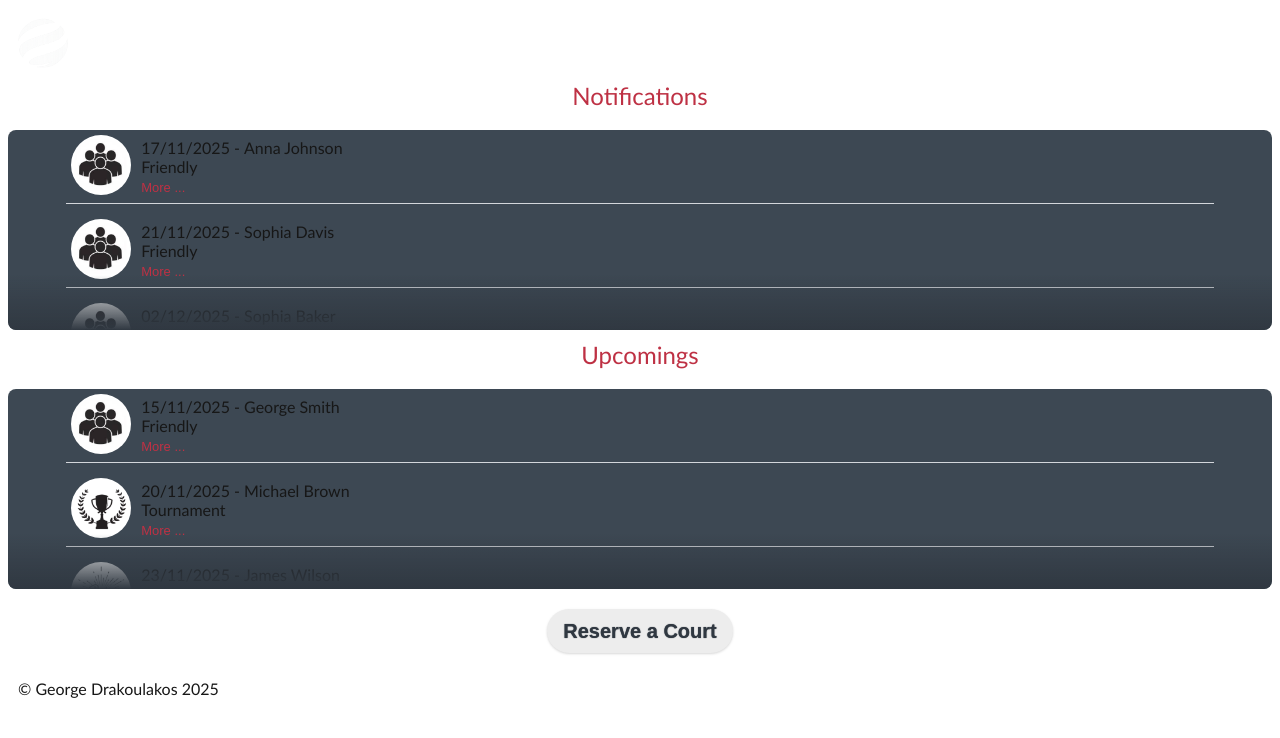
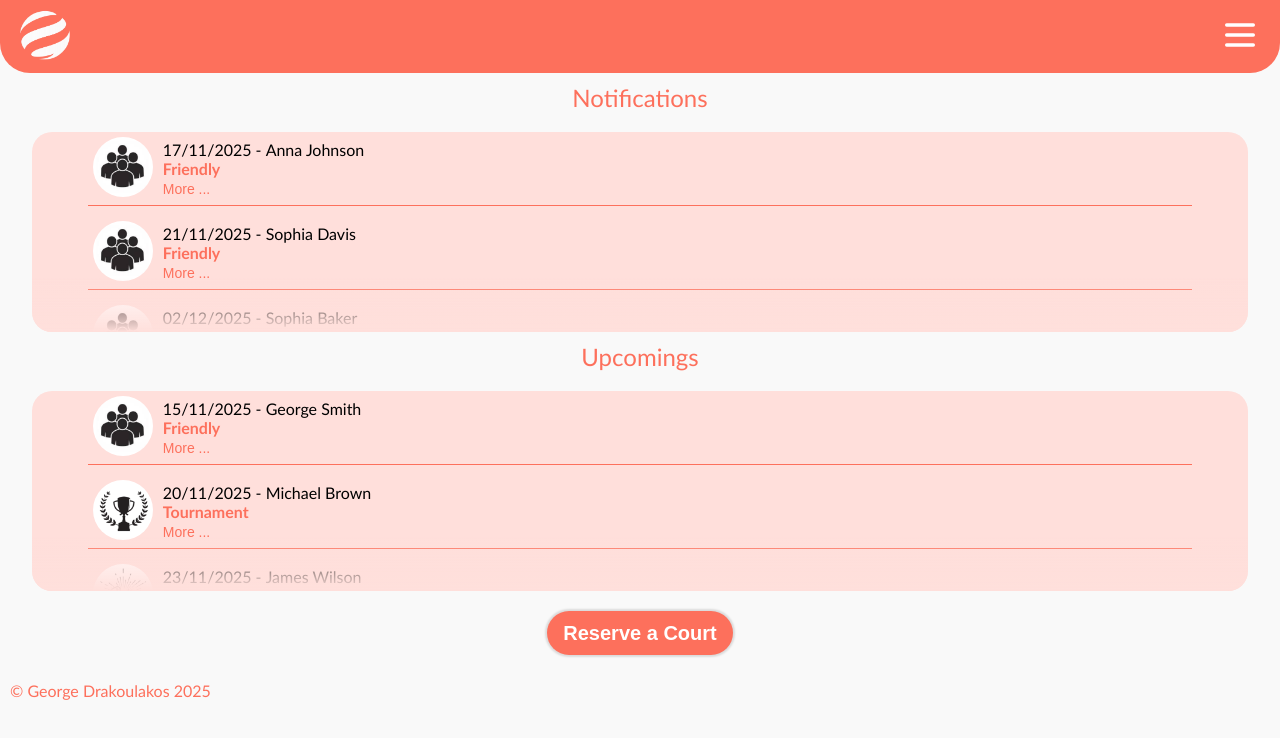
Before and after one commit to gdrakoulakos/athlisis-hub, a Next.js app: page / in a window 1280 px wide. Shown: the top 738 px of the page. Built offline with nearby package versions, Linux system fonts and the light colour scheme.

Commit message:
Update styles and statuses across components for consistency and improved UI

```diff
--- a/src/app/components/ButtonReserveCourt/ButtonReserveCourt.module.css
+++ b/src/app/components/ButtonReserveCourt/ButtonReserveCourt.module.css
@@ -1,17 +1,16 @@
 .reserveButton {
-  background-color: #ededed;
+  background-color: #fd705c;
   border: 0;
   border-radius: 30px;
   box-sizing: border-box;
-  color: #303841;
-  text-shadow: #303841 0px 0px 1px;
+  color: white;
+  box-shadow: 0px 0px 2px 2px rgba(0, 0, 0, 0.12);
   font-size: 20px;
   font-weight: 600;
   line-height: 1.25rem;
   padding: 0.75rem 1rem;
   text-align: center;
   text-decoration-thickness: auto;
-  box-shadow: 0 1px 3px 0 rgba(0, 0, 0, 0.1), 0 1px 2px 0 rgba(0, 0, 0, 0.06);
   cursor: pointer;
   user-select: none;
   -webkit-user-select: none;
--- a/src/app/components/Footer/Footer.module.css
+++ b/src/app/components/Footer/Footer.module.css
@@ -1,3 +1,4 @@
 .footerSection {
   margin: 10px;
+  color: #fd705c;
 }
--- a/src/app/components/Header/Header.module.css
+++ b/src/app/components/Header/Header.module.css
@@ -5,10 +5,17 @@
   align-items: center;
   position: relative;
   z-index: 2;
+  background-color: #fd705c;
+  border-radius: 0 0 30px 30px;
+  padding: 10px 20px 10px 20px;
+  margin-bottom: 10px;
 }
 
 .logo {
-  margin: 10px;
+  cursor: pointer;
+}
+
+.humbergerMenu {
   cursor: pointer;
 }
 
--- a/src/app/components/RequestsOverview/RequestsOverview.js
+++ b/src/app/components/RequestsOverview/RequestsOverview.js
@@ -37,7 +37,7 @@ export default function RequestsOverview({ title, status }) {
                   <div className={styles.requestsOverviewItemType}>
                     {booking.type}
                   </div>
-                  <button className={styles.requestsOverviewItemButton}>
+                  <button className={styles.requestsOverviewMore}>
                     More ...
                   </button>
                 </div>
--- a/src/app/components/RequestsOverview/RequestsOverview.module.css
+++ b/src/app/components/RequestsOverview/RequestsOverview.module.css
@@ -1,5 +1,5 @@
 .requestsOverviewBlock {
-  width: 100%;
+  width: 95%;
   display: flex;
   flex-direction: column;
   align-items: center;
@@ -10,8 +10,8 @@
   position: relative;
   width: 100%;
   height: 200px;
-  border-radius: 8px;
-  background: #3d4853;
+  border-radius: 20px;
+  background: #ffdfdb;
   overflow: hidden;
 }
 
@@ -40,8 +40,8 @@
   pointer-events: none;
   background: linear-gradient(
     to bottom,
-    rgba(48, 56, 65, 0),
-    rgba(48, 56, 65, 1)
+    rgba(255, 223, 219, 0),
+    rgba(255, 223, 219, 1)
   );
   border-radius: 0 0 8px 8px;
   z-index: 1;
@@ -54,7 +54,7 @@
   flex-direction: row;
   align-items: center;
   margin-bottom: 10px;
-  border-bottom: 1px solid #d3d6db;
+  border-bottom: 1px solid #fd705c;
   padding: 5px;
 }
 
@@ -76,9 +76,15 @@
   width: 100%;
 }
 
-.requestsOverviewItemButton {
-  font-size: 13px;
-  color: #be3144;
+.requestsOverviewItemType {
+  font-size: 16px;
+  font-weight: 600;
+  color: #fd705c;
+}
+
+.requestsOverviewMore {
+  font-size: 14px;
+  color: #fd705c;
   background-color: transparent;
   border: none;
   margin: 0;
--- a/src/app/globals.css
+++ b/src/app/globals.css
@@ -1,17 +1,9 @@
-:root {
-  --background: #ffffff;
-  --foreground: #171717;
-}
-
-@media (prefers-color-scheme: dark) {
-  :root {
-    --background: #303841;
-    --foreground: #ededed;
-  }
-}
-
 html,
 body {
+  margin: 0;
+  font-family: "Futura", "Century Gothic", "Gill Sans";
+  background: #f9f9f9;
+
   figure {
     margin: 0;
     padding: 0;
@@ -23,21 +15,8 @@ body {
   }
 
   h2 {
-    color: #be3144;
+    color: #fd705c;
     margin: 0;
     font-weight: 100;
   }
 }
-
-body {
-  color: var(--foreground);
-  background: var(--background);
-  font-family: "Futura", "Century Gothic", "Gill Sans";
-  -moz-osx-font-smoothing: grayscale;
-}
-
-@media (prefers-color-scheme: dark) {
-  html {
-    color-scheme: dark;
-  }
-}
--- a/src/app/page.js
+++ b/src/app/page.js
@@ -6,7 +6,7 @@ export default function Home() {
   return (
     <div className={styles.homePageSection}>
       <RequestsOverview title={"Notifications"} status={"Pending"} />
-      <RequestsOverview title={"Upcomings"} status={"Booked"} />
+      <RequestsOverview title={"Upcomings"} status={"Acknowledged"} />
       <ButtonReserveCourt />
     </div>
   );
--- a/src/mockdata/bookings.json
+++ b/src/mockdata/bookings.json
@@ -7,7 +7,7 @@
     "type": "Friendly",
     "persons": 4,
     "length": 2,
-    "status": "Booked"
+    "status": "Acknowledged"
   },
   {
     "id": 2,
@@ -27,7 +27,7 @@
     "type": "Tournament",
     "persons": 6,
     "length": 4,
-    "status": "Booked"
+    "status": "Acknowledged"
   },
   {
     "id": 4,
@@ -47,7 +47,7 @@
     "type": "Party",
     "persons": 14,
     "length": 4,
-    "status": "Booked"
+    "status": "Acknowledged"
   },
   {
     "id": 6,
@@ -57,7 +57,7 @@
     "type": "Friendly",
     "persons": 5,
     "length": 1,
-    "status": "Booked"
+    "status": "Acknowledged"
   },
   {
     "id": 7,
@@ -67,7 +67,7 @@
     "type": "Tournament",
     "persons": 2,
     "length": 1,
-    "status": "Booked"
+    "status": "Acknowledged"
   },
   {
     "id": 8,
@@ -77,7 +77,7 @@
     "type": "Friendly",
     "persons": 3,
     "length": 2,
-    "status": "Booked"
+    "status": "Acknowledged"
   },
   {
     "id": 9,
@@ -87,7 +87,7 @@
     "type": "Other",
     "persons": 8,
     "length": 2,
-    "status": "Booked"
+    "status": "Acknowledged"
   },
   {
     "id": 10,
```
